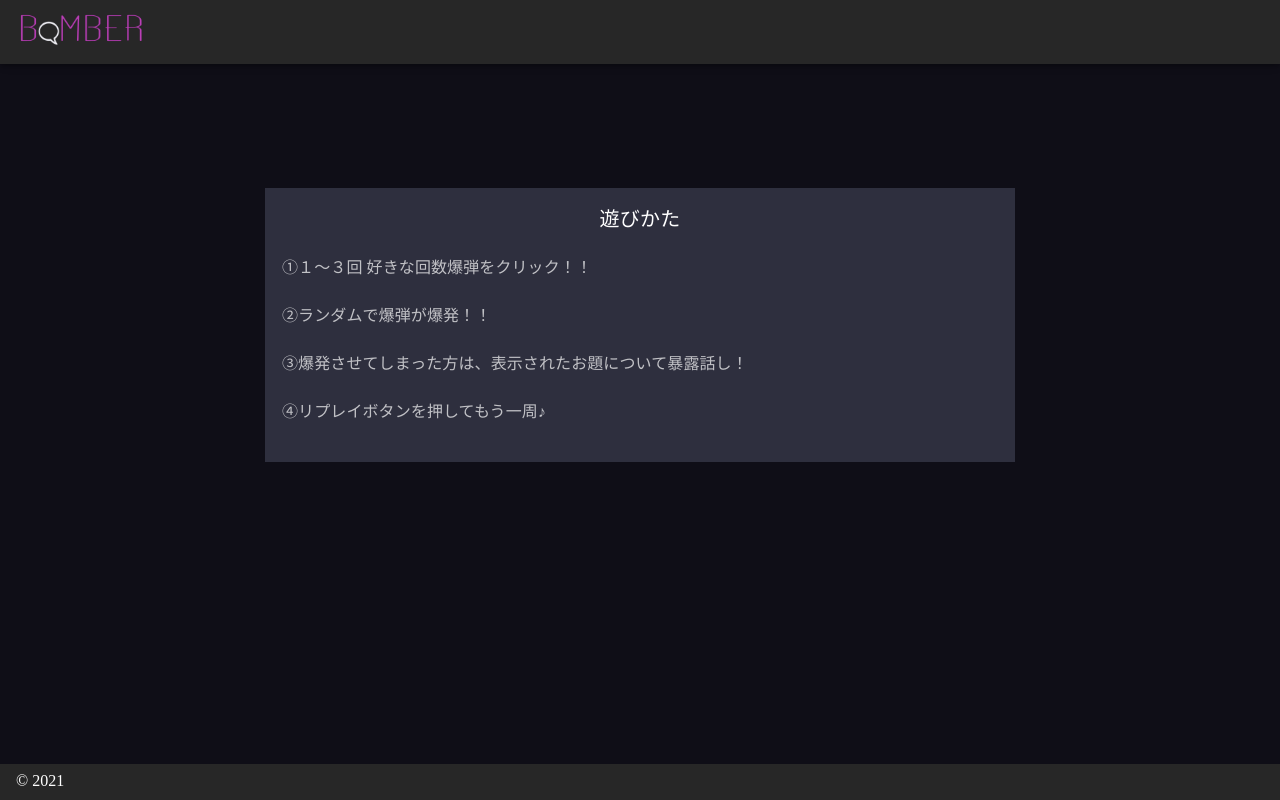
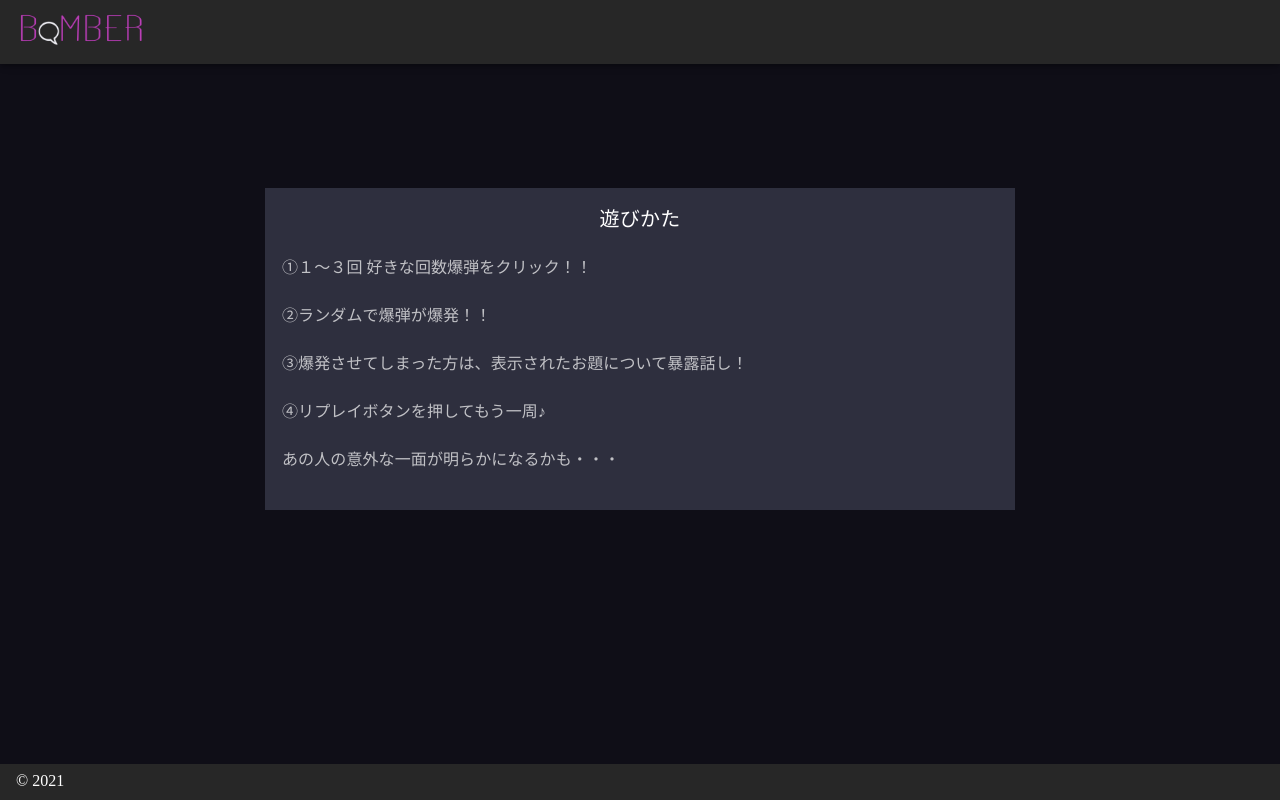
Before and after one commit to wkn816/BakudanTalk, a Nuxt app: page /about in a window 1280 px wide. Built offline with nearby package versions, Linux system fonts and the light colour scheme.

Commit message:
add-使い方説明の文章編集

```diff
--- a/pages/about.vue
+++ b/pages/about.vue
@@ -10,6 +10,7 @@
                 <p>②ランダムで爆弾が爆発！！</p>
                 <p>③爆発させてしまった方は、表示されたお題について暴露話し！</p>
                 <p>④リプレイボタンを押してもう一周♪</p>
+                <p>あの人の意外な一面が明らかになるかも・・・</p>
               </v-card-text>
             </v-card>
         </v-col>
```
